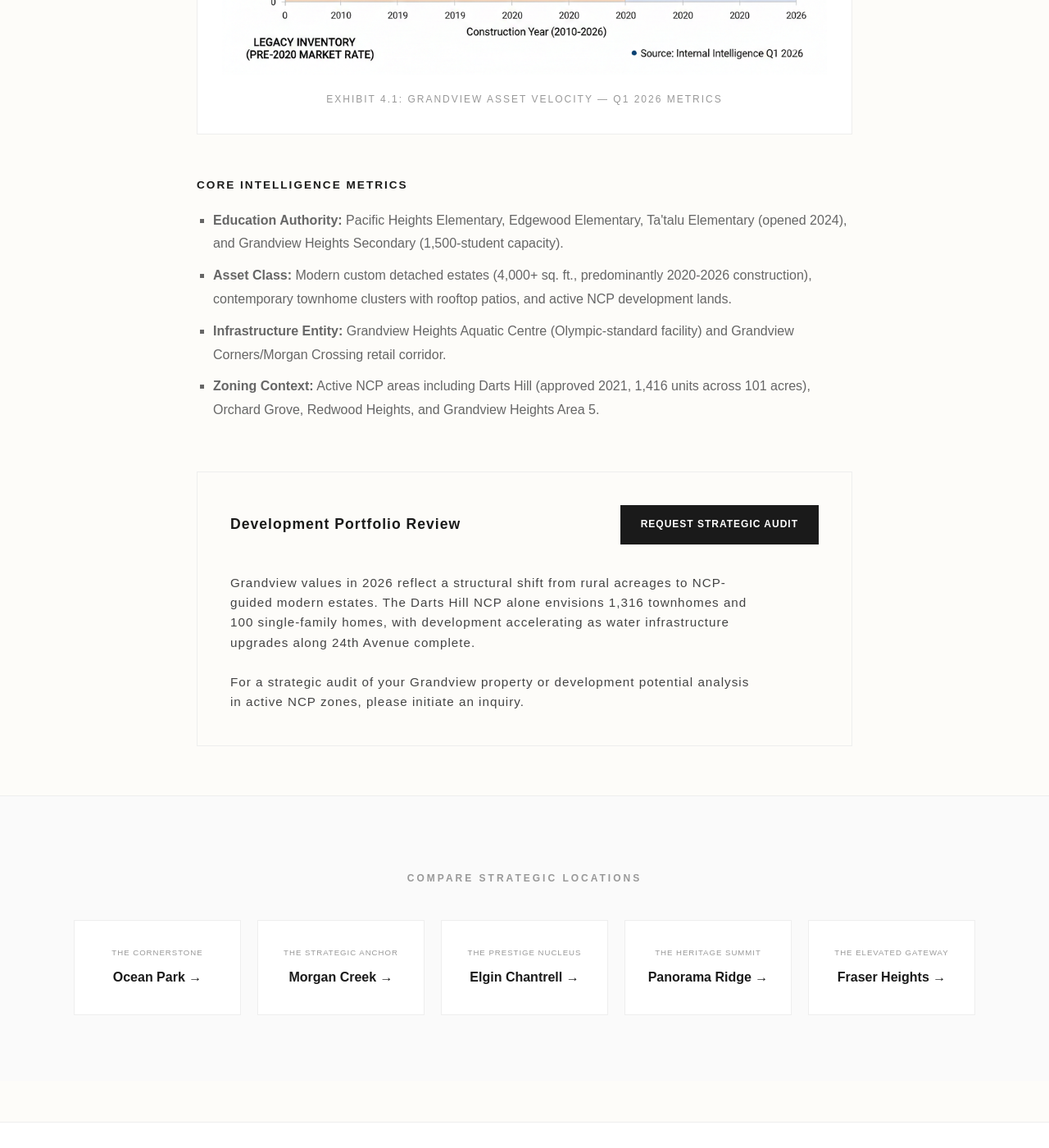
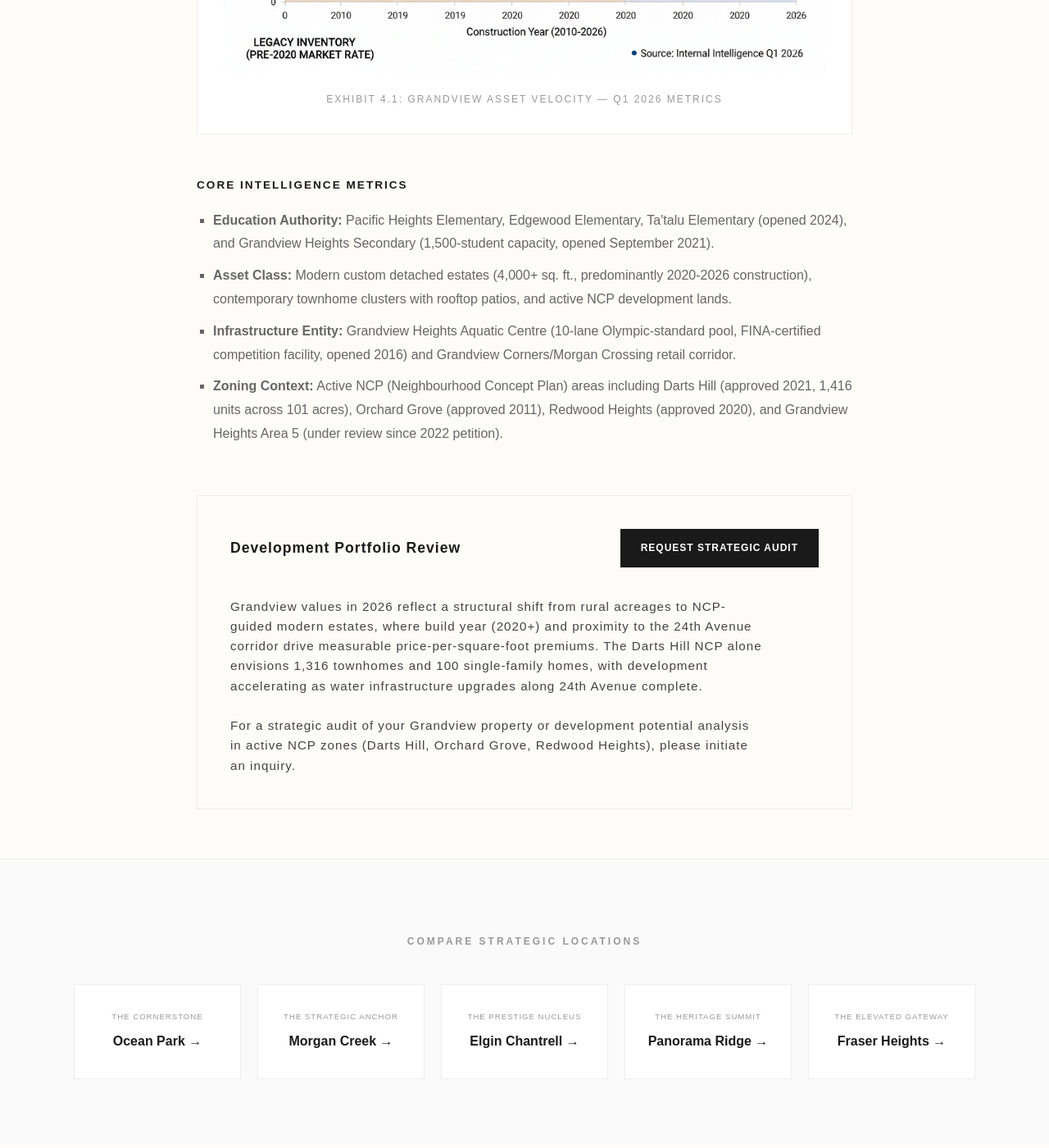
Before and after one commit to gvancouverhomes/tanvirbhupal-site, a Jekyll site: the page built from neighbourhoods/grandview-heights.md, in a window 1280 px wide and 1400 px high, scrolled down 1649 px. Shown: the whole window at 82% size. Built offline with Jekyll 4.4.1, drawn with Linux system fonts in a browser that asks for light colours; some of the changed text lies outside the part shown.

Commit message:
Update grandview-heights 5.md

```diff
--- a/neighbourhoods/grandview-heights.md
+++ b/neighbourhoods/grandview-heights.md
@@ -110,10 +110,10 @@ permalink: /neighbourhoods/grandview-heights/
 
     <h3 class="metric-label">Core Intelligence Metrics</h3>
     <ul class="metric-list">
-        <li><strong>Education Authority:</strong> Pacific Heights Elementary, Edgewood Elementary, Ta'talu Elementary (opened 2024), and Grandview Heights Secondary (1,500-student capacity).</li>
+        <li><strong>Education Authority:</strong> Pacific Heights Elementary, Edgewood Elementary, Ta'talu Elementary (opened 2024), and Grandview Heights Secondary (1,500-student capacity, opened September 2021).</li>
         <li><strong>Asset Class:</strong> Modern custom detached estates (4,000+ sq. ft., predominantly 2020-2026 construction), contemporary townhome clusters with rooftop patios, and active NCP development lands.</li>
-        <li><strong>Infrastructure Entity:</strong> Grandview Heights Aquatic Centre (Olympic-standard facility) and Grandview Corners/Morgan Crossing retail corridor.</li>
-        <li><strong>Zoning Context:</strong> Active NCP areas including Darts Hill (approved 2021, 1,416 units across 101 acres), Orchard Grove, Redwood Heights, and Grandview Heights Area 5.</li>
+        <li><strong>Infrastructure Entity:</strong> Grandview Heights Aquatic Centre (10-lane Olympic-standard pool, FINA-certified competition facility, opened 2016) and Grandview Corners/Morgan Crossing retail corridor.</li>
+        <li><strong>Zoning Context:</strong> Active NCP (Neighbourhood Concept Plan) areas including Darts Hill (approved 2021, 1,416 units across 101 acres), Orchard Grove (approved 2011), Redwood Heights (approved 2020), and Grandview Heights Area 5 (under review since 2022 petition).</li>
     </ul>
   </section>
 
@@ -125,8 +125,8 @@ permalink: /neighbourhoods/grandview-heights/
     </div>
 
     <div class="audit-body">
-      <p class="audit-text">Grandview values in 2026 reflect a structural shift from rural acreages to NCP-guided modern estates. The Darts Hill NCP alone envisions 1,316 townhomes and 100 single-family homes, with development accelerating as water infrastructure upgrades along 24th Avenue complete.</p>
-      <p class="audit-text" style="margin-bottom: 0;">For a strategic audit of your Grandview property or development potential analysis in active NCP zones, please initiate an inquiry.</p>
+      <p class="audit-text">Grandview values in 2026 reflect a structural shift from rural acreages to NCP-guided modern estates, where build year (2020+) and proximity to the 24th Avenue corridor drive measurable price-per-square-foot premiums. The Darts Hill NCP alone envisions 1,316 townhomes and 100 single-family homes, with development accelerating as water infrastructure upgrades along 24th Avenue complete.</p>
+      <p class="audit-text" style="margin-bottom: 0;">For a strategic audit of your Grandview property or development potential analysis in active NCP zones (Darts Hill, Orchard Grove, Redwood Heights), please initiate an inquiry.</p>
     </div>
   </footer>
 </article>
```
Also changed, not shown: other parts of neighbourhoods/grandview-heights.md (+2 -2 lines).
